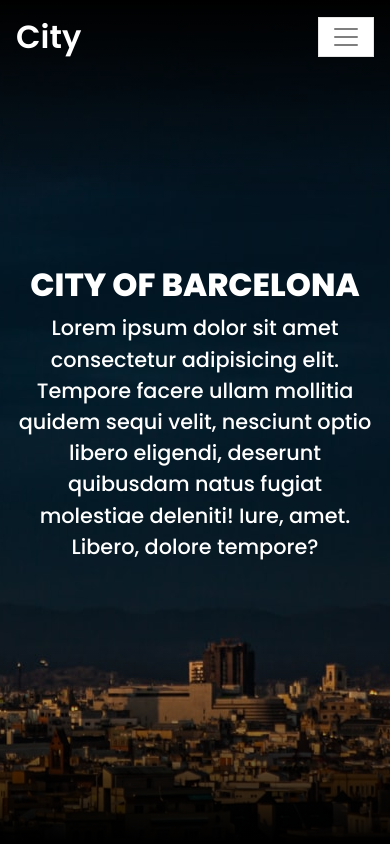
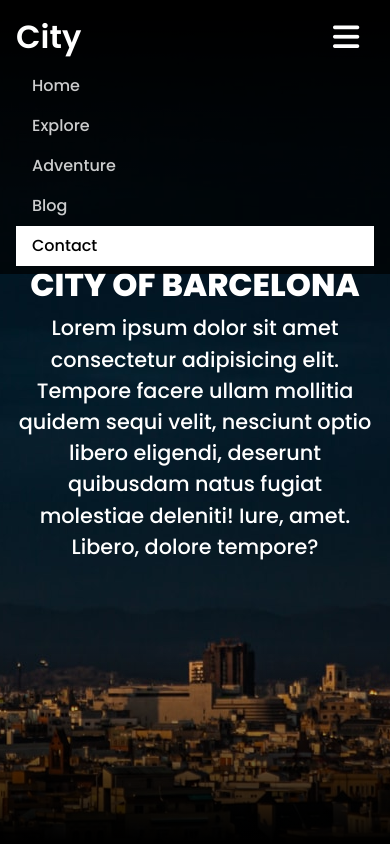
Before and after one commit to YngvarB/city, a plain HTML site: page index.html in a window 390 px wide. Shown: the top 844 px of the page. Drawn offline with nearby package versions, Linux system fonts and the light colour scheme.

Commit message:
burger color fix, close mobile menu fix

```diff
--- a/index.html
+++ b/index.html
@@ -22,7 +22,7 @@ data-offset='50'>
         <div class="container">
             <a class="navbar-brand" href="#">City</a>
             <button class="navbar-toggler" type="button" data-toggle="collapse" data-target="#navbarSupportedContent" aria-controls="navbarSupportedContent" aria-expanded="false" aria-label="Toggle navigation">
-            <span class="navbar-toggler-icon"></span>
+            <span class="navbar-toggler-icon"> <i class="fas fa-bars" style="color:#fff; font-size:30px;"></i></span>
             </button>
 
             <div class="collapse navbar-collapse" id="navbarSupportedContent">
@@ -271,6 +271,25 @@ data-offset='50'>
         $(document).scroll(function() {
             $('.navbar').toggleClass('scrolled', $(this).scrollTop() > $('.navbar').height());
         });
+
+
+        let mediaQuery = window.matchMedia("(max-width: 992px)");
+
+        function myFunction(x) {
+         if (x.matches) { // If media query matches
+
+            const navLinks = document.querySelectorAll('.nav-item');
+            const menuToggle = document.getElementById('navbarSupportedContent');
+            const bsCollapse = new bootstrap.Collapse(menuToggle);
+            navLinks.forEach((l) => {
+            l.addEventListener('click', () => { bsCollapse.toggle() });
+        });
+         }
+        };
+
+        myFunction(mediaQuery); // Call listener function at run time
+        mediaQuery.addListener(myFunction);
+
     </script>
 </body>
 </html>
--- a/style.css
+++ b/style.css
@@ -15,7 +15,7 @@ p {
     font-size: 1.15rem;
 }
 .navbar {
-    background: transparent !important;
+    background: rgba(0, 0, 0, .7) !important;
     transition: .5s;
 }
 .navbar.scrolled {
@@ -329,8 +329,9 @@ footer {
 
 @media (max-width: 992px) {
     .navbar-light .navbar-toggler {
-        background: #fff;
+        background: transparent;
         border-radius: 0;
+        background-image: none;
     }
     .banner {
         min-height: 100vh;
```
